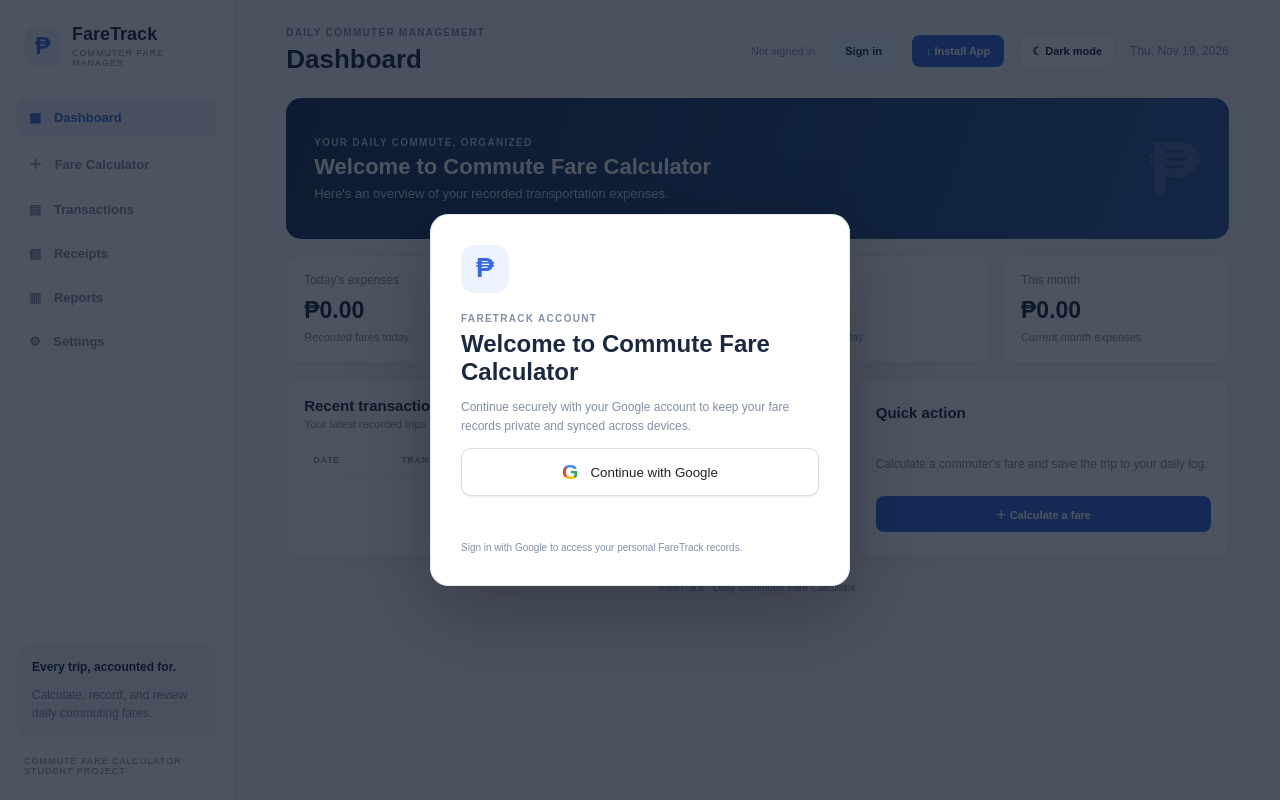
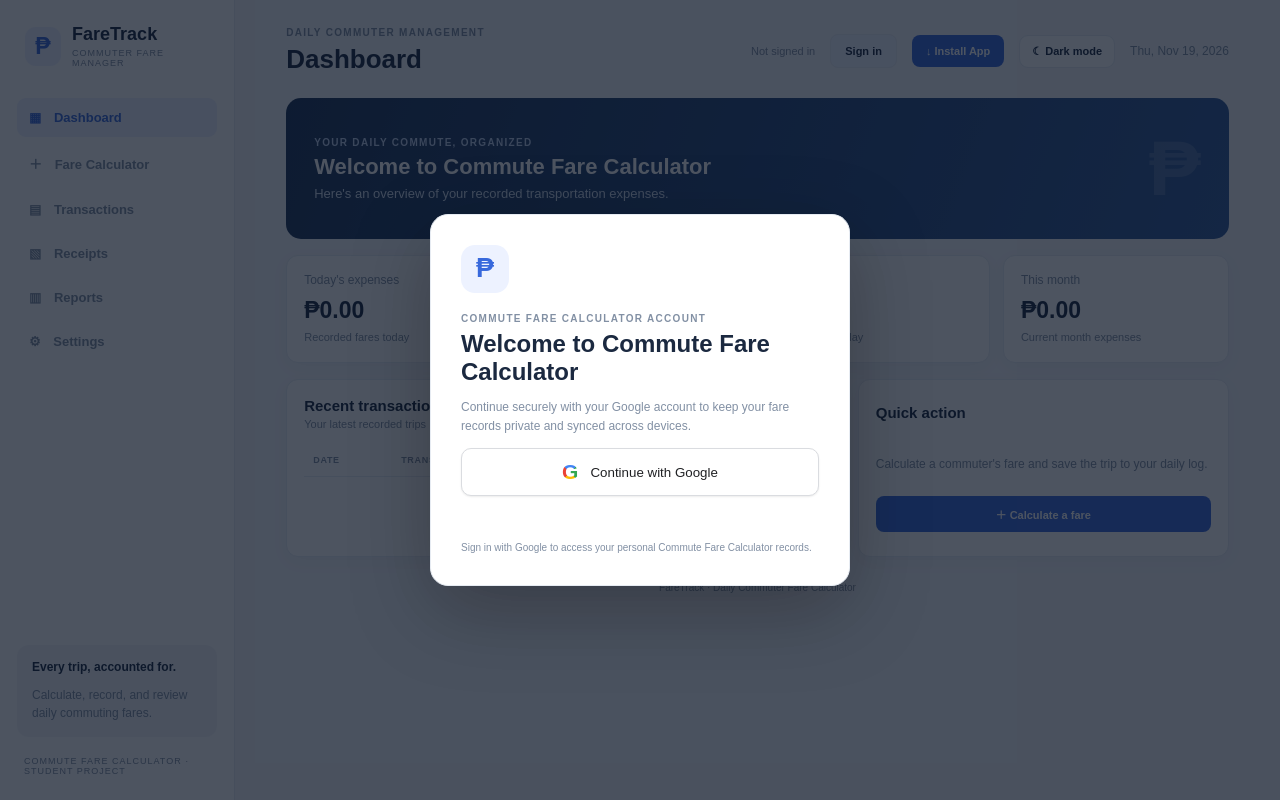
Before and after one commit to dayusanjim-dain/CommuteFareCalculator, a plain HTML site: page index.html in a window 1280 px wide. Drawn offline with nearby package versions, Linux system fonts and the light colour scheme.

Commit message:
Update index.html

```diff
--- a/index.html
+++ b/index.html
@@ -125,7 +125,7 @@
 <div id="authGate" class="auth-gate">
   <section class="auth-card">
     <div class="auth-logo">₱</div>
-    <div class="eyebrow">FARETRACK ACCOUNT</div>
+    <div class="eyebrow">COMMUTE FARE CALCULATOR ACCOUNT</div>
     <h2 id="authTitle">Welcome to Commute Fare Calculator</h2>
     <p id="authDescription">Continue securely with your Google account to keep your fare records private and synced across devices.</p>
     <button id="googleSignIn" class="google-signin" type="button">
@@ -133,12 +133,12 @@
       <span>Continue with Google</span>
     </button>
     <p id="authMessage" class="auth-message" role="status"></p>
-    <small>Sign in with Google to access your personal FareTrack records.</small>
+    <small>Sign in with Google to access your personal Commute Fare Calculator records.</small>
   </section>
 </div>
 <section id="installHelp" class="install-help" role="dialog" aria-modal="true" aria-labelledby="installHelpTitle" hidden>
   <div class="install-help-card"><button id="closeInstallHelp" class="install-help-close" type="button" aria-label="Close">×</button>
-    <div class="auth-logo">↓</div><h2 id="installHelpTitle">Install FareTrack</h2>
+    <div class="auth-logo">↓</div><h2 id="installHelpTitle">Install Commute Fare Calculator</h2>
     <p id="installHelpText">Add Commute Fare Calculator to your device for quick access.</p><div id="installHelpSteps" class="install-help-steps"></div>
     <button id="installHelpDone" class="primary" type="button">Got it</button>
   </div>
```
